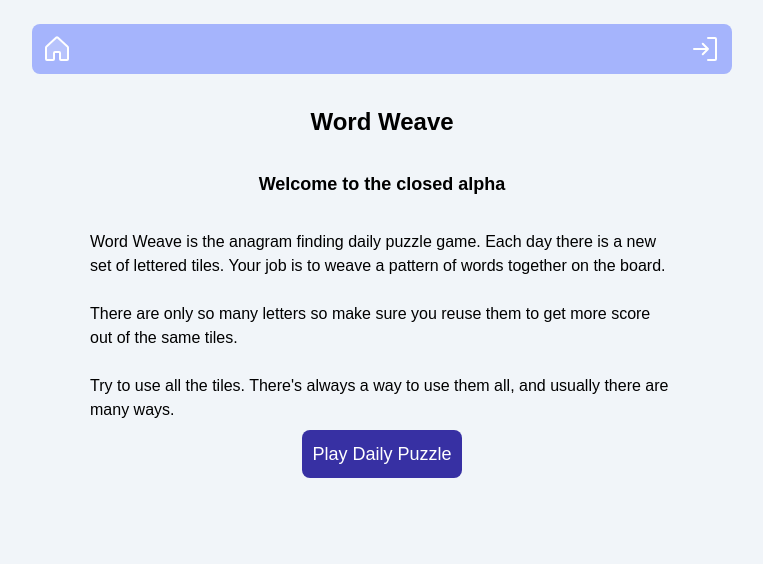
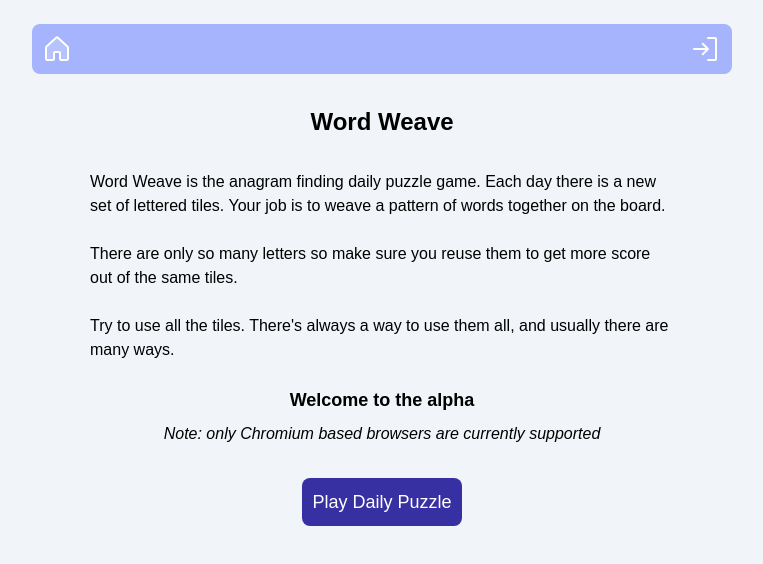
Before and after one commit to skylarbeaty/Word-Weave, a Next.js app: page / in a window 1280 px wide. Shown: the top 564 px of the page, without its empty margins (258-1021 px from the left). Built offline with nearby package versions, Linux system fonts and the light colour scheme; no server answers.

Commit message:
Updated landing page text
changed the landing page text to match up with the current state of the project

```diff
--- a/app/page.tsx
+++ b/app/page.tsx
@@ -8,10 +8,6 @@ export default function Home() {
                         text-lg xs-box:text-xl sm-box:text-2xl md-box:text-3xl`}>
           Word Weave
         </h1><br></br>
-        <h1 className={`font-bold text-center mb-2
-                        text-base xs-box:text-base sm-box:text-lg md-box:text-xl`}>
-          Welcome to the closed alpha
-        </h1><br></br>
         <p>
           Word Weave is the anagram finding daily puzzle game. Each day there is a new set of lettered tiles. Your job is to weave a pattern of words together on the board.
         </p><br></br>
@@ -20,8 +16,14 @@ export default function Home() {
         </p><br></br>
         <p>
           Try to use all the tiles. There's always a way to use them all, and usually there are many ways.
-        </p>
-
+        </p><br></br>
+        <h1 className={`font-bold text-center mb-2
+                        text-base xs-box:text-base sm-box:text-lg md-box:text-xl`}>
+          Welcome to the alpha
+        </h1>
+        <p className='text-center italic'>
+          Note: only Chromium based browsers are currently supported
+        </p><br></br>
         <div className="justify-self-center mt-2">
           <Link href={"/daily"}>
             <button className={`text-white justify-self-center
```
